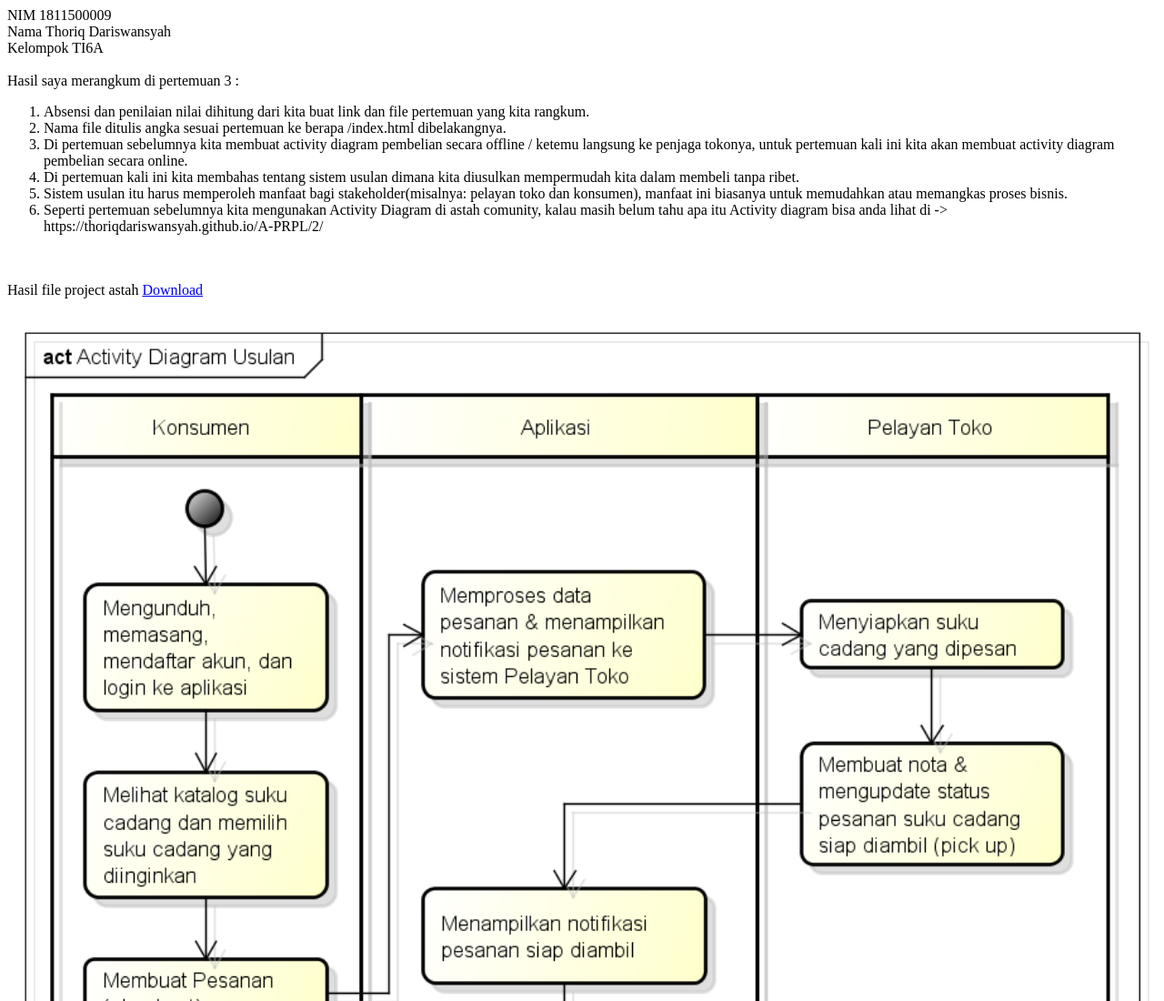
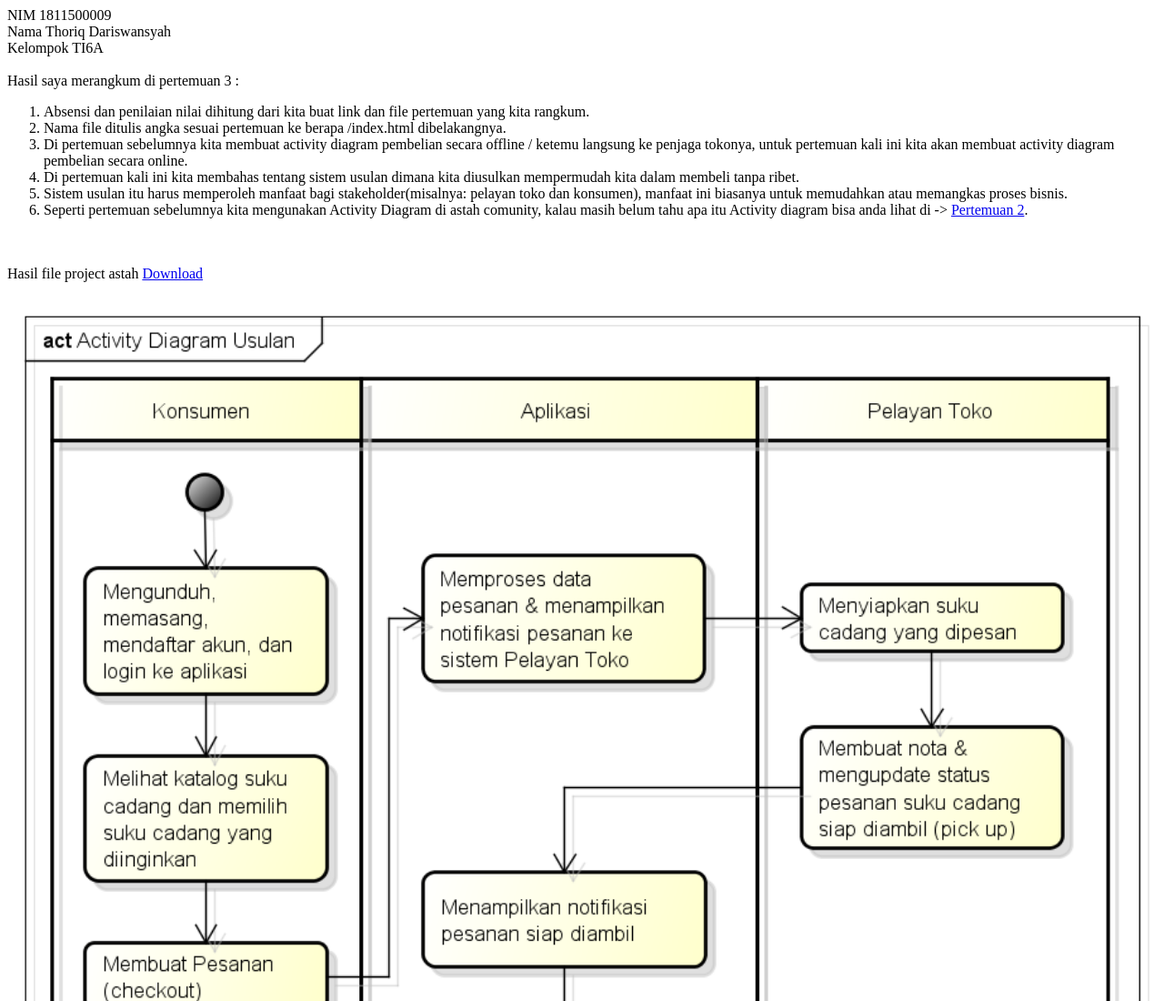
Before and after one commit to ThoriqDariswansyah/A-PRPL, a plain HTML site: page 3/index.html in a window 1280 px wide. Shown: the top 1100 px of the page at 91% size. Drawn offline with Linux system fonts and the light colour scheme.

Commit message:
Update index.html

```diff
--- a/3/index.html
+++ b/3/index.html
@@ -9,7 +9,7 @@ Hasil saya merangkum di pertemuan 3 :<br>
   <li>Di pertemuan sebelumnya kita membuat activity diagram pembelian secara offline / ketemu langsung ke penjaga tokonya, untuk pertemuan kali ini kita akan membuat activity diagram pembelian secara online.</li>
   <li>Di pertemuan kali ini kita membahas tentang sistem usulan dimana kita diusulkan mempermudah kita dalam membeli tanpa ribet.</li>
   <li>Sistem usulan itu harus memperoleh manfaat bagi stakeholder(misalnya: pelayan toko dan konsumen), manfaat ini biasanya untuk memudahkan atau memangkas proses bisnis.</li>
-  <li>Seperti pertemuan sebelumnya kita mengunakan Activity Diagram di astah comunity, kalau masih belum tahu apa itu Activity diagram bisa anda lihat di -> https://thoriqdariswansyah.github.io/A-PRPL/2/</li>
+  <li>Seperti pertemuan sebelumnya kita mengunakan Activity Diagram di astah comunity, kalau masih belum tahu apa itu Activity diagram bisa anda lihat di -> <a href="https://thoriqdariswansyah.github.io/A-PRPL/2/" target="_blank">Pertemuan 2</a>. </li>
 </ol>
 <br><br>
 Hasil file project astah <a href="Activity Diagram Berjalan.asta" target="_blank">Download</a>
```
